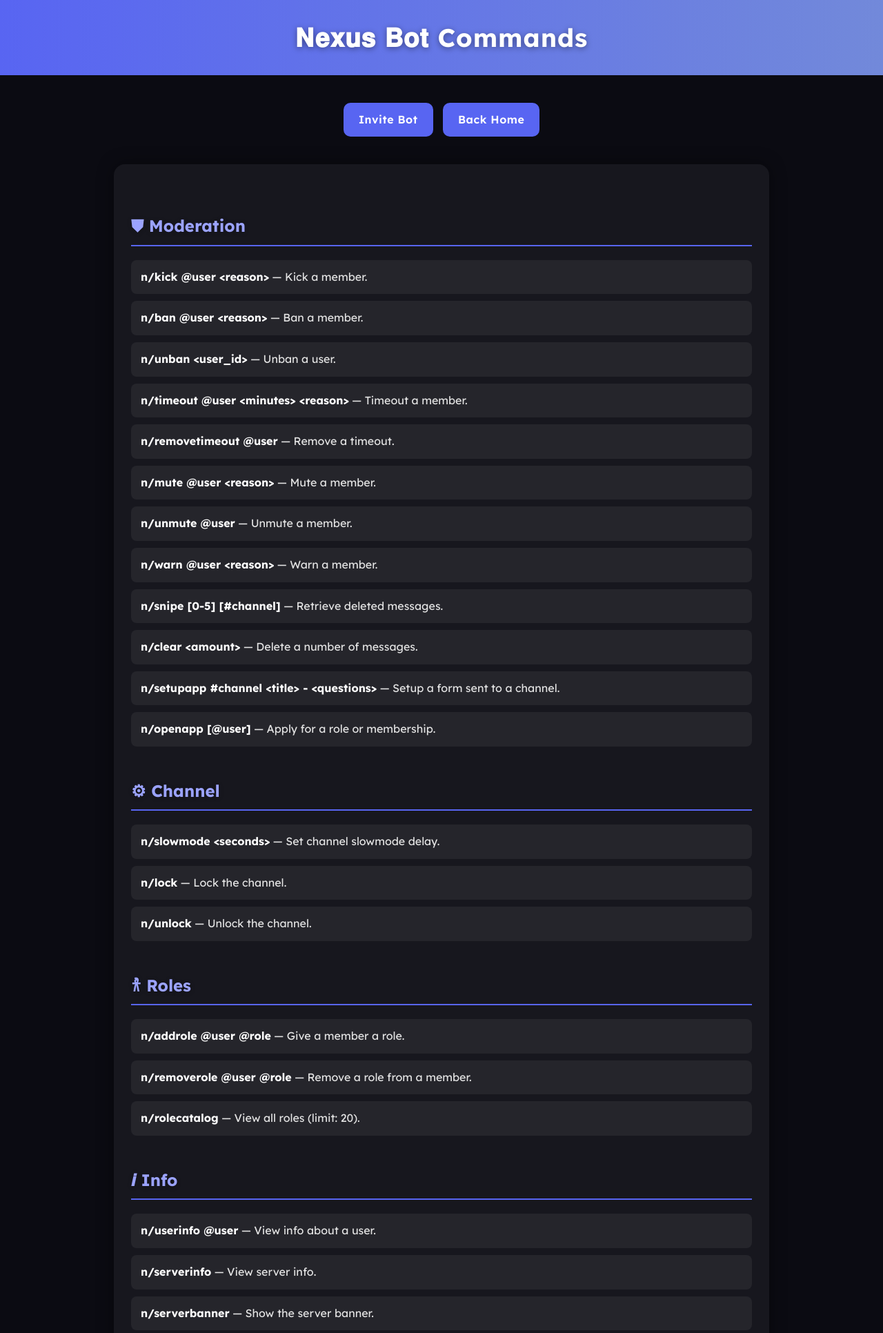
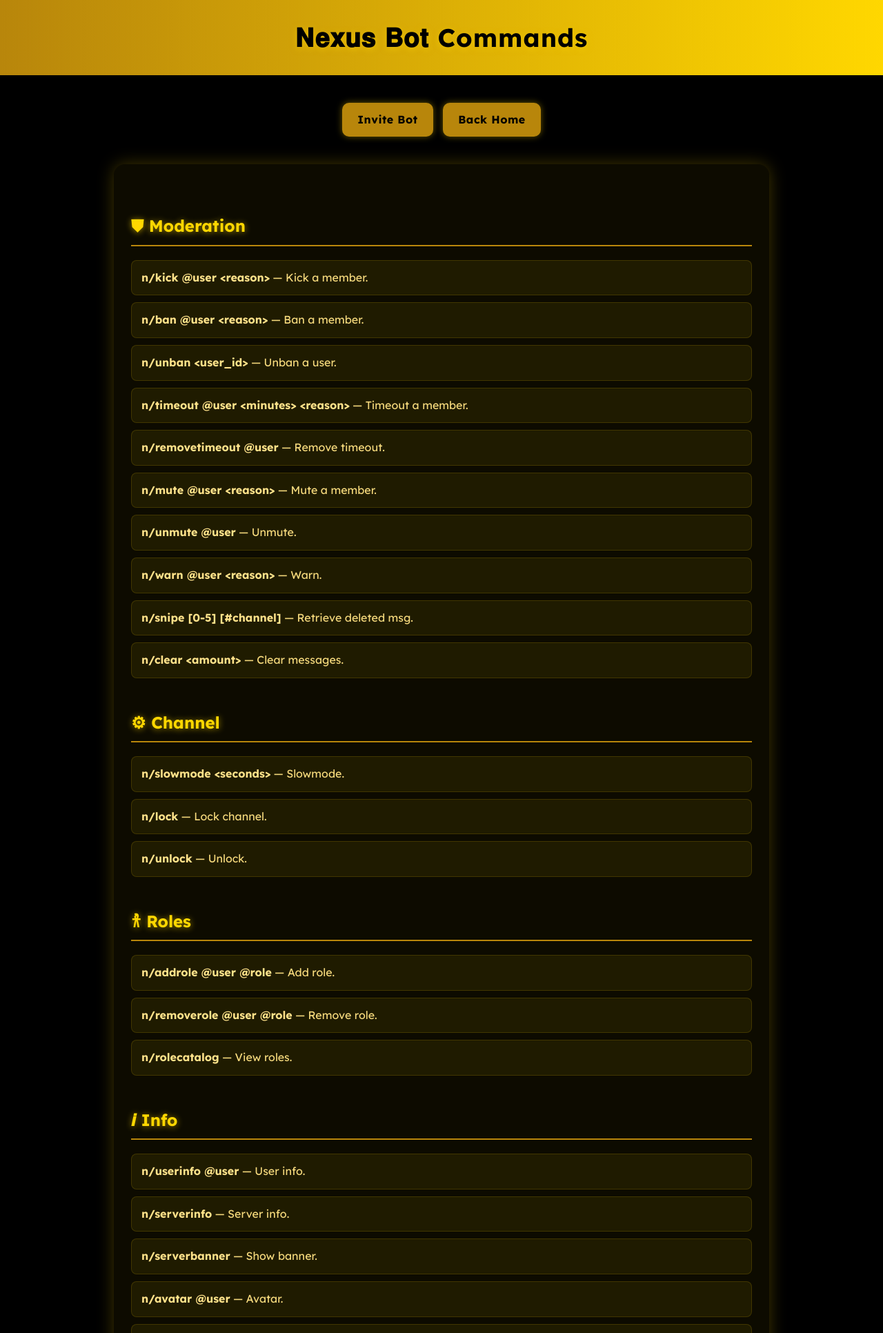
Before and after one commit to CaptainN290/Nexus-02, a Flask app: page /commands in a window 1280 px wide. Shown: the top 1932 px of the page at 69% size. Run offline with Flask 3, Linux system fonts and the light colour scheme; parts of the project's set-up code (start-up, migrations or seed data) failed here and were passed over.

Commit message:
Update commands.html

```diff
--- a/templates/commands.html
+++ b/templates/commands.html
@@ -5,27 +5,27 @@
   <meta name="viewport" content="width=device-width, initial-scale=1.0" />
   <title>𝐍𝐞𝐱𝐮𝐬 𝐁𝐨𝐭 Commands</title>
 
-  <!-- Import Lexend Font -->
+  <!-- Lexend Font -->
   <link href="https://fonts.googleapis.com/css2?family=Lexend:wght@300;400;600;700&display=swap" rel="stylesheet">
 
   <style>
     body {
       margin: 0;
       font-family: 'Lexend', sans-serif;
-      background: #0b0b12;
-      color: #e3e3e3;
+      background: #000000;
+      color: #f5d97c; /* gold */
       line-height: 1.6;
     }
 
     header {
-      background: linear-gradient(90deg, #5865f2, #7289da);
+      background: linear-gradient(90deg, #b8860b, #ffd700);
       padding: 25px 10px;
       text-align: center;
       font-size: 2.3rem;
       font-weight: 700;
-      color: white;
+      color: #000;
       letter-spacing: 1px;
-      text-shadow: 0px 2px 8px rgba(0,0,0,0.4);
+      text-shadow: 0px 2px 10px rgba(255, 215, 0, 0.5);
     }
 
     .buttons {
@@ -35,38 +35,40 @@
 
     .buttons a {
       display: inline-block;
-      background: #5865f2;
-      color: white;
+      background: #b8860b;
+      color: black;
       padding: 12px 22px;
       border-radius: 10px;
       text-decoration: none;
-      font-weight: 600;
+      font-weight: 700;
       letter-spacing: 0.5px;
       margin: 5px;
-      transition: background 0.3s, transform 0.2s;
+      transition: 0.3s;
+      box-shadow: 0 0 10px rgba(255, 215, 0, 0.4);
     }
 
     .buttons a:hover {
-      background: #4752c4;
+      background: #ffd700;
       transform: translateY(-2px);
+      box-shadow: 0 0 18px rgba(255, 215, 0, 0.7);
     }
 
     .container {
       max-width: 900px;
       margin: 0 auto 60px;
       padding: 25px;
-      background: rgba(255, 255, 255, 0.05);
+      background: rgba(255, 215, 0, 0.05);
       border-radius: 16px;
-      box-shadow: 0 0 25px rgba(0, 0, 0, 0.4);
+      box-shadow: 0 0 25px rgba(255, 215, 0, 0.25);
     }
 
     h2 {
-      color: #9ba3ff;
-      border-bottom: 2px solid #5865f2;
+      color: #ffd700;
+      border-bottom: 2px solid #b8860b;
       padding-bottom: 8px;
       margin-top: 45px;
       font-size: 1.5rem;
-      text-shadow: 0px 1px 6px rgba(0,0,0,0.3);
+      text-shadow: 0px 1px 10px rgba(255, 215, 0, 0.6);
     }
 
     ul {
@@ -77,25 +79,28 @@
     li {
       margin: 10px 0;
       padding: 12px 14px;
-      background: rgba(255, 255, 255, 0.06);
+      background: rgba(255, 215, 0, 0.08);
       border-radius: 8px;
-      transition: background 0.3s;
+      transition: background 0.3s, transform 0.2s;
+      border: 1px solid rgba(255, 215, 0, 0.15);
     }
 
     li:hover {
-      background: rgba(88, 101, 242, 0.15);
+      background: rgba(255, 215, 0, 0.20);
+      transform: translateX(4px);
     }
 
     strong {
-      color: #ffffff;
+      color: #ffe28a;
+      font-weight: 700;
     }
 
     footer {
       text-align: center;
       padding: 25px;
       font-size: 0.9rem;
-      color: #888;
-      border-top: 1px solid rgba(255, 255, 255, 0.05);
+      color: #e6c46b;
+      border-top: 1px solid rgba(255, 215, 0, 0.1);
     }
   </style>
 </head>
@@ -104,7 +109,7 @@
   <header>𝐍𝐞𝐱𝐮𝐬 𝐁𝐨𝐭 Commands</header>
 
   <div class="buttons">
-    <a href="https://discord.com/oauth2/authorize?client_id=1210700638904656027&permissions=8&scope=bot%20applications.commands">Invite Bot</a>
+    <a href="https://discord.com/oauth2/authorize?client_id=1432139270860177581&permissions=8&scope=bot%20applications.commands">Invite Bot</a>
     <a href="/">Back Home</a>
   </div>
 
@@ -115,68 +120,58 @@
       <li><strong>n/ban @user &lt;reason&gt;</strong> — Ban a member.</li>
       <li><strong>n/unban &lt;user_id&gt;</strong> — Unban a user.</li>
       <li><strong>n/timeout @user &lt;minutes&gt; &lt;reason&gt;</strong> — Timeout a member.</li>
-      <li><strong>n/removetimeout @user</strong> — Remove a timeout.</li>
+      <li><strong>n/removetimeout @user</strong> — Remove timeout.</li>
       <li><strong>n/mute @user &lt;reason&gt;</strong> — Mute a member.</li>
-      <li><strong>n/unmute @user</strong> — Unmute a member.</li>
-      <li><strong>n/warn @user &lt;reason&gt;</strong> — Warn a member.</li>
-      <li><strong>n/snipe [0-5] [#channel]</strong> — Retrieve deleted messages.</li>
-      <li><strong>n/clear &lt;amount&gt;</strong> — Delete a number of messages.</li>
-      <li><strong>n/setupapp #channel &lt;title&gt; - &lt;questions&gt;</strong> — Setup a form sent to a channel.</li>
-      <li><strong>n/openapp [@user]</strong> — Apply for a role or membership.</li>
+      <li><strong>n/unmute @user</strong> — Unmute.</li>
+      <li><strong>n/warn @user &lt;reason&gt;</strong> — Warn.</li>
+      <li><strong>n/snipe [0-5] [#channel]</strong> — Retrieve deleted msg.</li>
+      <li><strong>n/clear &lt;amount&gt;</strong> — Clear messages.</li>
     </ul>
 
     <h2>⚙︎ Channel</h2>
     <ul>
-      <li><strong>n/slowmode &lt;seconds&gt;</strong> — Set channel slowmode delay.</li>
-      <li><strong>n/lock</strong> — Lock the channel.</li>
-      <li><strong>n/unlock</strong> — Unlock the channel.</li>
+      <li><strong>n/slowmode &lt;seconds&gt;</strong> — Slowmode.</li>
+      <li><strong>n/lock</strong> — Lock channel.</li>
+      <li><strong>n/unlock</strong> — Unlock.</li>
     </ul>
 
     <h2>𐀪 Roles</h2>
     <ul>
-      <li><strong>n/addrole @user @role</strong> — Give a member a role.</li>
-      <li><strong>n/removerole @user @role</strong> — Remove a role from a member.</li>
-      <li><strong>n/rolecatalog</strong> — View all roles (limit: 20).</li>
+      <li><strong>n/addrole @user @role</strong> — Add role.</li>
+      <li><strong>n/removerole @user @role</strong> — Remove role.</li>
+      <li><strong>n/rolecatalog</strong> — View roles.</li>
     </ul>
 
     <h2>𝒊 Info</h2>
     <ul>
-      <li><strong>n/userinfo @user</strong> — View info about a user.</li>
-      <li><strong>n/serverinfo</strong> — View server info.</li>
-      <li><strong>n/serverbanner</strong> — Show the server banner.</li>
-      <li><strong>n/avatar @user</strong> — View a user’s avatar.</li>
-      <li><strong>n/ping</strong> — Check bot latency.</li>
-      <li><strong>n/time</strong> — Display current UTC time.</li>
-      <li><strong>n/status</strong> — Show bot and web status.</li>
-      <li><strong>n/invite</strong> — Get the bot’s invite link.</li>
+      <li><strong>n/userinfo @user</strong> — User info.</li>
+      <li><strong>n/serverinfo</strong> — Server info.</li>
+      <li><strong>n/serverbanner</strong> — Show banner.</li>
+      <li><strong>n/avatar @user</strong> — Avatar.</li>
+      <li><strong>n/ping</strong> — Ping.</li>
+      <li><strong>n/time</strong> — UTC time.</li>
+      <li><strong>n/status</strong> — Bot status.</li>
+      <li><strong>n/invite</strong> — Invite link.</li>
     </ul>
 
     <h2>☻ Fun & Games</h2>
     <ul>
-      <li><strong>n/hug @user</strong> — Hug someone.</li>
-      <li><strong>n/hugall</strong> — Hug everyone.</li>
-      <li><strong>n/kiss @user</strong> — Kiss someone.</li>
-      <li><strong>n/flipcoin</strong> — Flip a coin.</li>
-      <li><strong>n/roll &lt;sides&gt;</strong> — Roll dice.</li>
-      <li><strong>n/8ball &lt;question&gt;</strong> — Ask the magic 8-ball.</li>
-      <li><strong>n/meme</strong> — Get a random meme.</li>
-      <li><strong>n/rps &lt;rock/paper/scissors&gt;</strong> — Play RPS.</li>
-      <li><strong>n/tictactoe @opponent</strong> — Start Tic Tac Toe.</li>
-      <li><strong>n/connect4 @opponent</strong> — Start Connect 4.</li>
-      <li><strong>n/rpg</strong> — Start an RPG game.</li>
-      <li><strong>n/spellduel @opponent</strong> — Spell duel.</li>
-      <li><strong>n/rapbattle @opponent</strong> — Rap battle.</li>
-      <li><strong>n/wordchain &lt;word&gt;</strong> — Start a word chain.</li>
-      <li><strong>n/endwordchain</strong> — End word chain.</li>
+      <li><strong>n/hug @user</strong> — Hug.</li>
+      <li><strong>n/hugall</strong> — Hug all.</li>
+      <li><strong>n/kiss @user</strong> — Kiss.</li>
+      <li><strong>n/flipcoin</strong> — Coin flip.</li>
+      <li><strong>n/roll</strong> — Dice roll.</li>
+      <li><strong>n/meme</strong> — Meme.</li>
+      <li><strong>n/rps</strong> — Rock Paper Scissors.</li>
     </ul>
 
     <h2>⚡︎ Utility</h2>
     <ul>
-      <li><strong>n/say &lt;message&gt;</strong> — Repeat your message.</li>
-      <li><strong>n/poll "question" &lt;option1&gt; &lt;option2&gt; [0d 0h]</strong> — Start a poll.</li>
-      <li><strong>n/announce &lt;message&gt;</strong> — Make an announcement.</li>
-      <li><strong>n/ask &lt;question&gt;</strong> — Ask OpenAI.</li>
-      <li><strong>n/define &lt;word&gt;</strong> — Look up word meanings.</li>
+      <li><strong>n/say</strong> — Repeat message.</li>
+      <li><strong>n/poll</strong> — Poll.</li>
+      <li><strong>n/announce</strong> — Announcement.</li>
+      <li><strong>n/ask</strong> — Ask AI.</li>
+      <li><strong>n/define</strong> — Dictionary.</li>
     </ul>
   </div>
 
```
